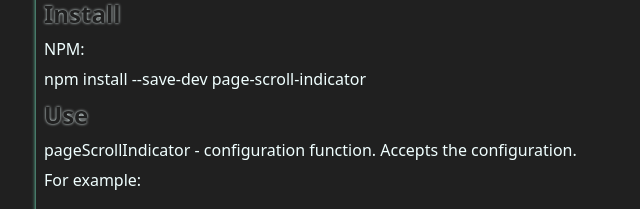
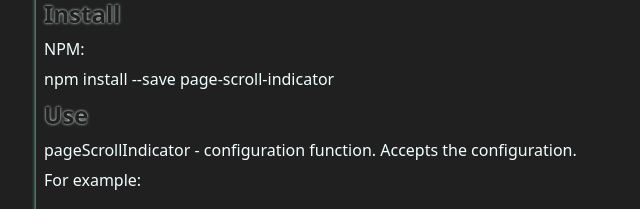
Before and after one commit to DenisLopatin/page-scroll-indicator, a website built with webpack: page src/index.html in a window 1280 px wide. Shown: the part 152-361 px from the top of the page, 154-794 px from the left. Built offline with nearby package versions, Linux system fonts and the light colour scheme.

Commit message:
update index.html

```diff
--- a/src/index.html
+++ b/src/index.html
@@ -95,7 +95,7 @@
         </p>
 
         <p class='text'>
-            npm install --save-dev page-scroll-indicator
+            npm install --save page-scroll-indicator
         </p>
 
         <h2 class='heading'>
```
